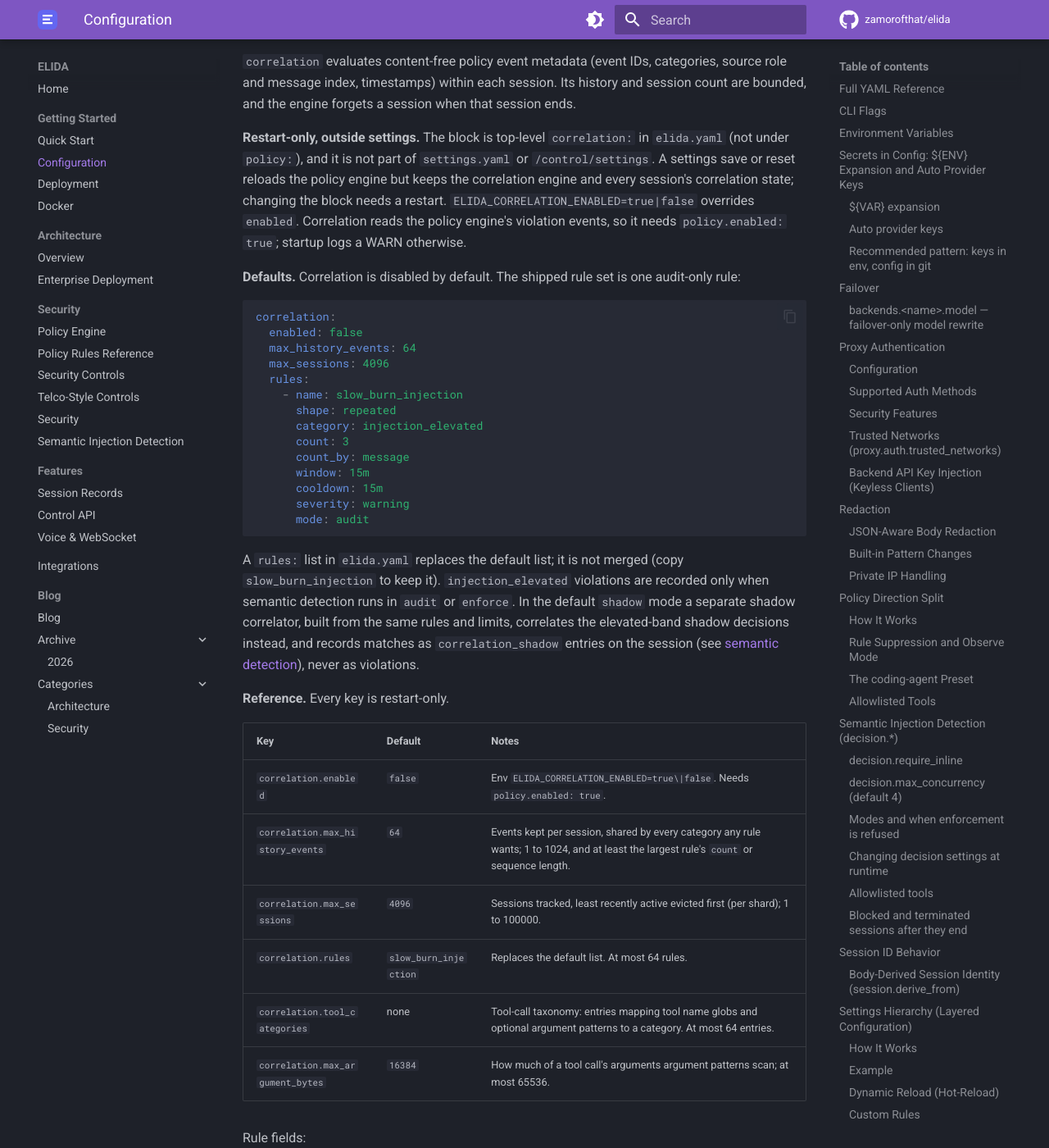
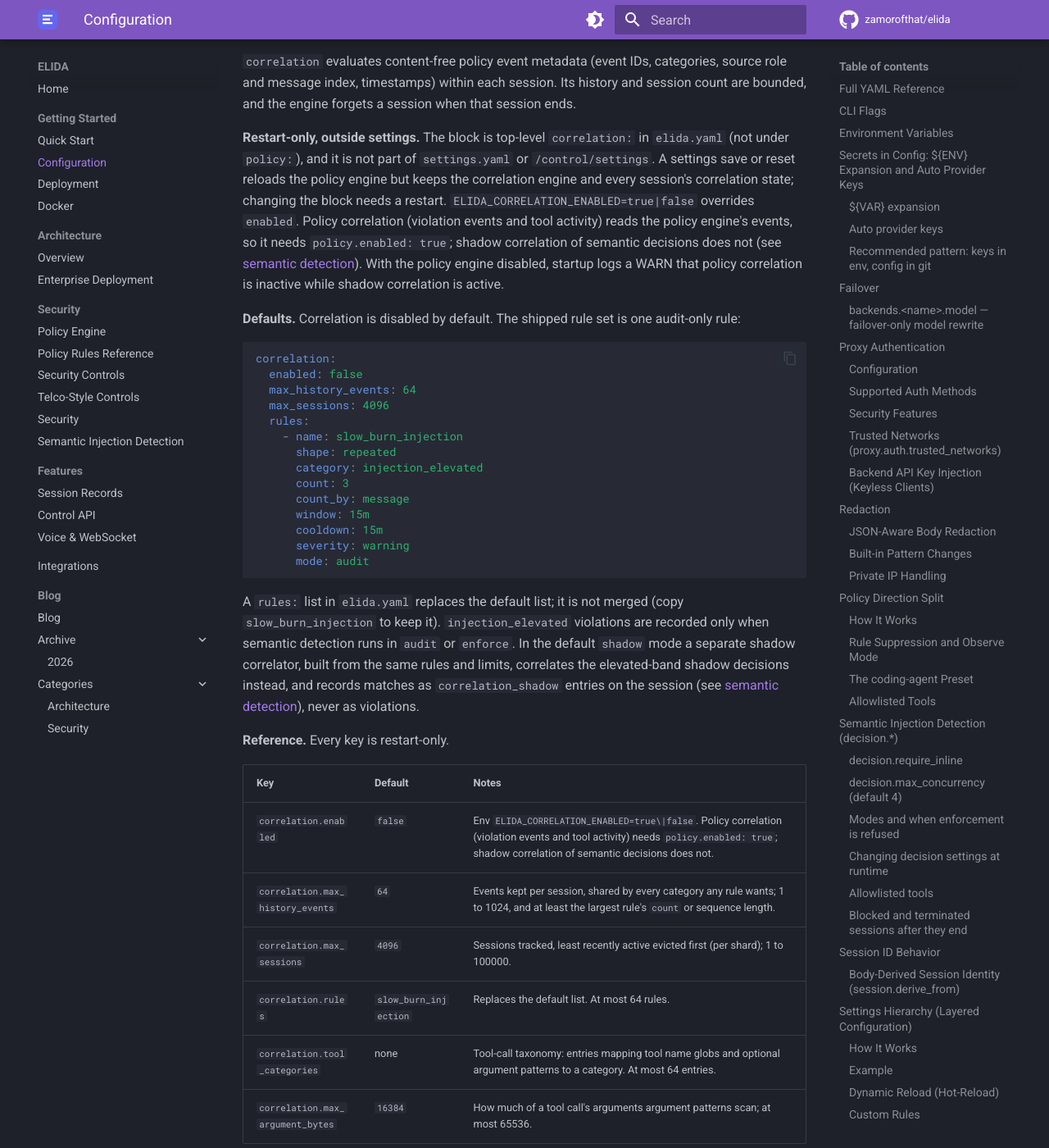
Before and after one commit to zamorofthat/elida, an MkDocs documentation site: the page built from docs/configuration.md, in a window 1280 px wide and 1400 px high, scrolled down 20633 px. Shown: the whole window at 82% size. Built offline with MkDocs 1.6.1 and Material for MkDocs 9.7.7, drawn with Linux system fonts in a browser that asks for light colours; comment, search, counter and statistics services are not loaded.

Commit message:
docs(correlation): policy correlation needs the policy engine, shadow correlation does not
docs/configuration.md still said correlation as a whole needs
policy.enabled: true (final review N-1). The prose and the
correlation.enabled reference row now say that policy correlation
(violation events and tool activity) needs it and shadow correlation of
semantic decisions does not, matching docs/semantic-detection.md and the
startup WARN.

```diff
--- a/docs/configuration.md
+++ b/docs/configuration.md
@@ -857,8 +857,12 @@ when that session ends.
 `/control/settings`. A settings save or reset reloads the policy engine but
 keeps the correlation engine and every session's correlation state; changing
 the block needs a restart. `ELIDA_CORRELATION_ENABLED=true|false` overrides
-`enabled`. Correlation reads the policy engine's violation events, so it
-needs `policy.enabled: true`; startup logs a WARN otherwise.
+`enabled`. Policy correlation (violation events and tool activity) reads the
+policy engine's events, so it needs `policy.enabled: true`; shadow
+correlation of semantic decisions does not (see
+[semantic detection](semantic-detection.md#temporal-correlation)). With the
+policy engine disabled, startup logs a WARN that policy correlation is
+inactive while shadow correlation is active.
 
 **Defaults.** Correlation is disabled by default. The shipped rule set is one
 audit-only rule:
@@ -893,7 +897,7 @@ violations.
 
 | Key | Default | Notes |
 |---|---|---|
-| `correlation.enabled` | `false` | Env `ELIDA_CORRELATION_ENABLED=true\|false`. Needs `policy.enabled: true`. |
+| `correlation.enabled` | `false` | Env `ELIDA_CORRELATION_ENABLED=true\|false`. Policy correlation (violation events and tool activity) needs `policy.enabled: true`; shadow correlation of semantic decisions does not. |
 | `correlation.max_history_events` | `64` | Events kept per session, shared by every category any rule wants; 1 to 1024, and at least the largest rule's `count` or sequence length. |
 | `correlation.max_sessions` | `4096` | Sessions tracked, least recently active evicted first (per shard); 1 to 100000. |
 | `correlation.rules` | `slow_burn_injection` | Replaces the default list. At most 64 rules. |
```
